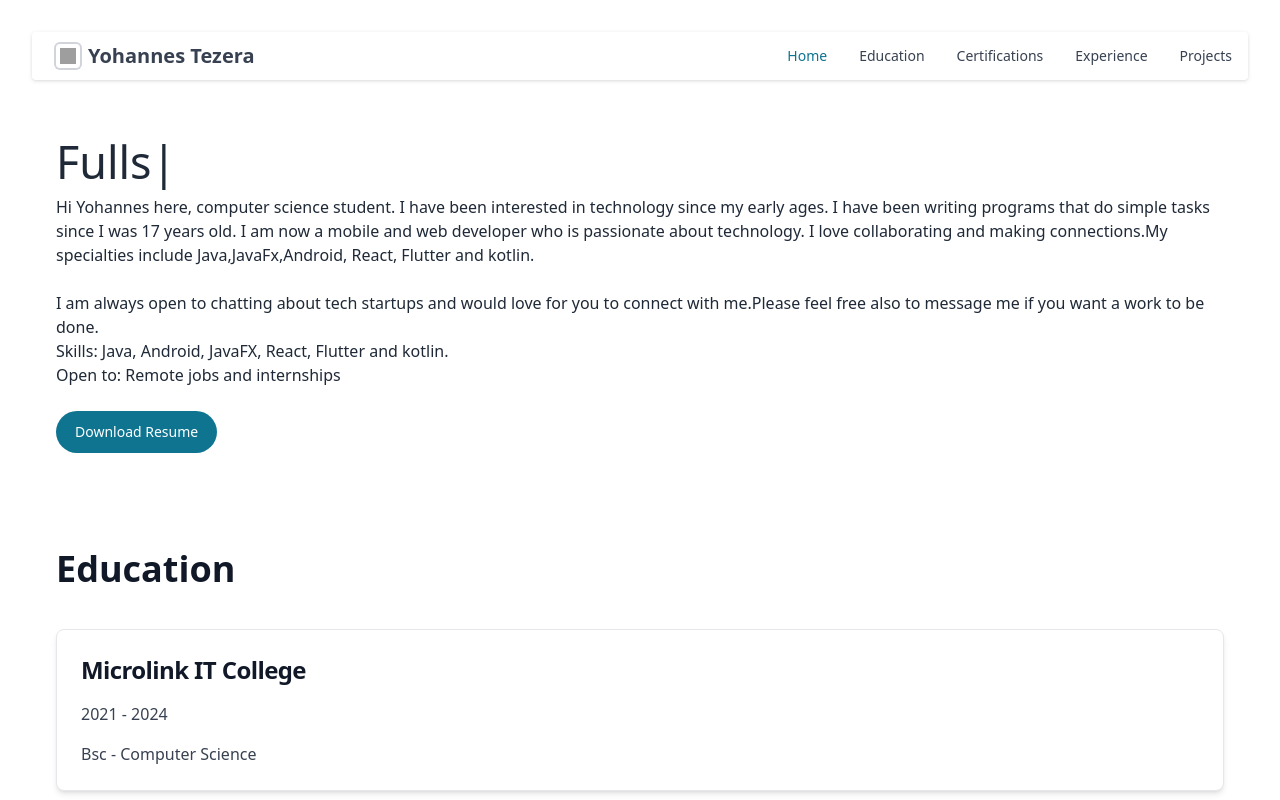
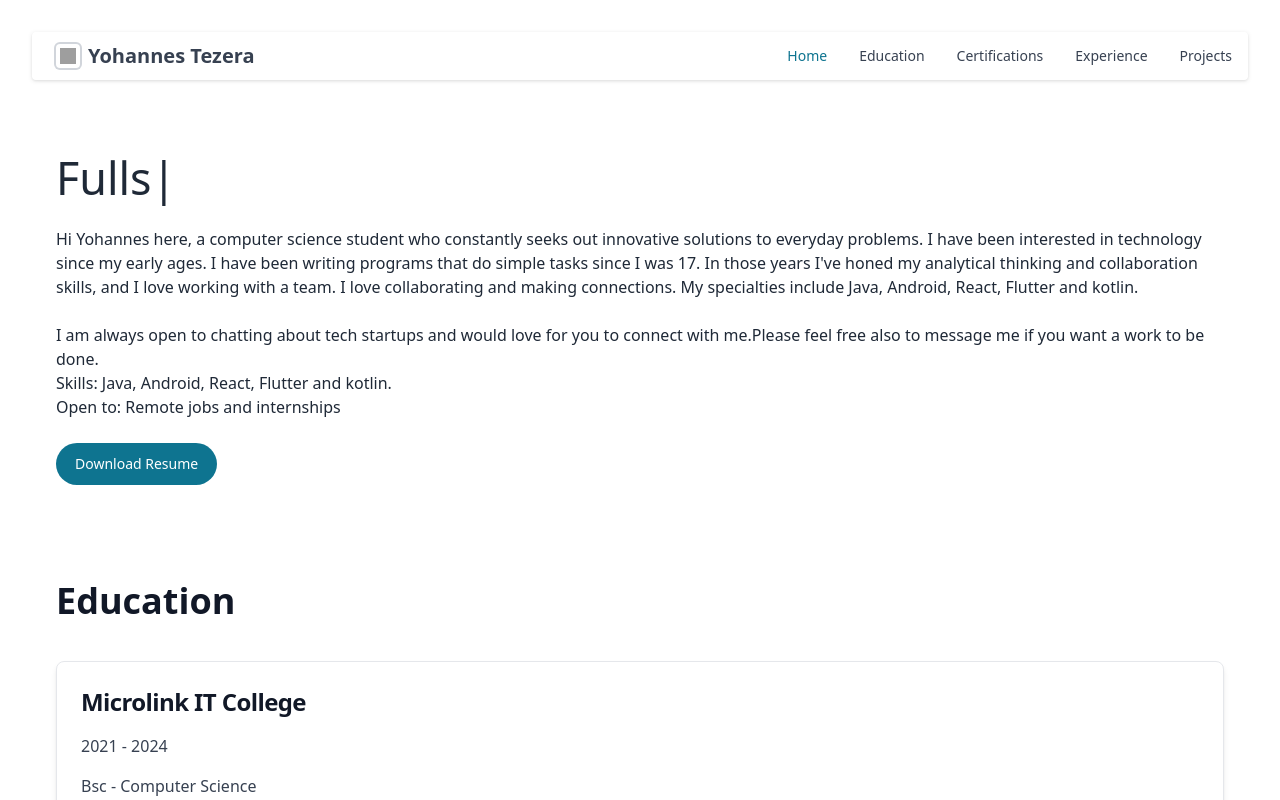
Before and after one commit to YohannesTz/yohannestz-page, a React (Vite) app: page / in a window 1280 px wide. Shown: the top 800 px of the page. Built offline with nearby package versions, Linux system fonts and the light colour scheme; grey boxes are pictures that could not be loaded.

Commit message:
more ui changes

```diff
--- a/src/components/Middletext.tsx
+++ b/src/components/Middletext.tsx
@@ -21,14 +21,19 @@ export const MiddleText = () => {
                 cursor={true}
                 repeat={Infinity}
                 style={{ fontSize: '2.8em' }}
+                className="py-4"
             />
 
             <p>
-                Hi Yohannes here, computer science student. I have been interested in technology since my early ages. I have been writing programs that do simple tasks since I was 17 years old. I am now a mobile and web developer who is passionate about technology. I love collaborating and making connections.My specialties include Java,JavaFx,Android, React, Flutter and kotlin.
+                Hi Yohannes here, a computer science student who constantly seeks out innovative solutions to everyday problems.
+                I have been interested in technology since my early ages. I have been writing programs that do simple tasks since I was 17.
+                In those years I've honed my analytical thinking and collaboration skills, and I love working with a team. I love collaborating and making connections.
+                My specialties include Java, Android, React, Flutter and kotlin.
+
                 <br /> <br />
                 I am always open to chatting about tech startups and would love for you to connect with me.Please feel free also to message me if you want a work to be done.
                 <br />
-                Skills: Java, Android, JavaFX, React, Flutter and kotlin.
+                Skills: Java, Android, React, Flutter and kotlin.
                 <br />
                 Open to: Remote jobs and internships
             </p>
--- a/src/components/Testimonials.tsx
+++ b/src/components/Testimonials.tsx
@@ -9,7 +9,7 @@ export const Testimonials = () => {
 
             <div className="grid mx-auto lg:grid-cols-3 sm:grid-cols-1 gap-4">
 
-                <div className="flex flex-col text-left px-5 hover:drop-shadow-xl">
+                <div className="flex flex-col text-left col-span-1 px-5 hover:drop-shadow-xl">
                     <Card>
                         <div className="mb-2">
                             <p className="text-gray-700 text-base">
@@ -28,31 +28,29 @@ export const Testimonials = () => {
                     </Card>
                 </div>
 
-                <div className="flex flex-col text-left px-5 hover:drop-shadow-xl">
+                <div className="flex flex-col text-left px-5 col-span-1 hover:drop-shadow-xl">
                     <Card>
                         <div className="mb-2">
                             <p className="text-gray-700 text-base">
-                                I have been lucky enough and have the opportunity to work with Yohannes. He is passionate, skillful, and most of all fun to work with.
-                                Anyone who values being on top of projects and is looking for a highly competent full-stack/android developer will be glad to work with him.
+                                I have been lucky enough and have the opportunity to work with Yohannes.
                             </p>
                         </div>
 
                         <div className="flex items-center">
-                            <img className="w-10 h-10 rounded-full mr-4" src="/images/ak_ysh.jpeg" alt="Avatar of Jonathan Reinink" />
+                            <img className="w-10 h-10 rounded-full mr-4" src="/images/bes_m.png" alt="Avatar of Jonathan Reinink" />
                             <div className="text-sm">
                                 <p className="text-gray-900 font-medium leading-none">Besufikad M.</p>
-                                <p className="text-gray-600 pt-1">Aug 18</p>
+                                <p className="text-gray-600 pt-1">Software Engineering student at ASTU</p>
                             </div>
                         </div>
                     </Card>
                 </div>
 
-                <div className="flex flex-col text-left px-5 hover:drop-shadow-xl">
+                <div className="flex flex-col text-left px-5 col-span-1 hover:drop-shadow-xl">
                     <Card>
                         <div className="mb-2">
                             <p className="text-gray-700 text-base">
-                                I have been lucky enough and have the opportunity to work with Yohannes. He is passionate, skillful, and most of all fun to work with.
-                                Anyone who values being on top of projects and is looking for a highly competent full-stack/android developer will be glad to work with him.
+                                I have been lucky enough and have the opportunity to work with Yohannes.competent full-stack/android developer will be glad to work with him.
                             </p>
                         </div>
 
```
Also changed, not shown: public/images/bes_m.png (added).
